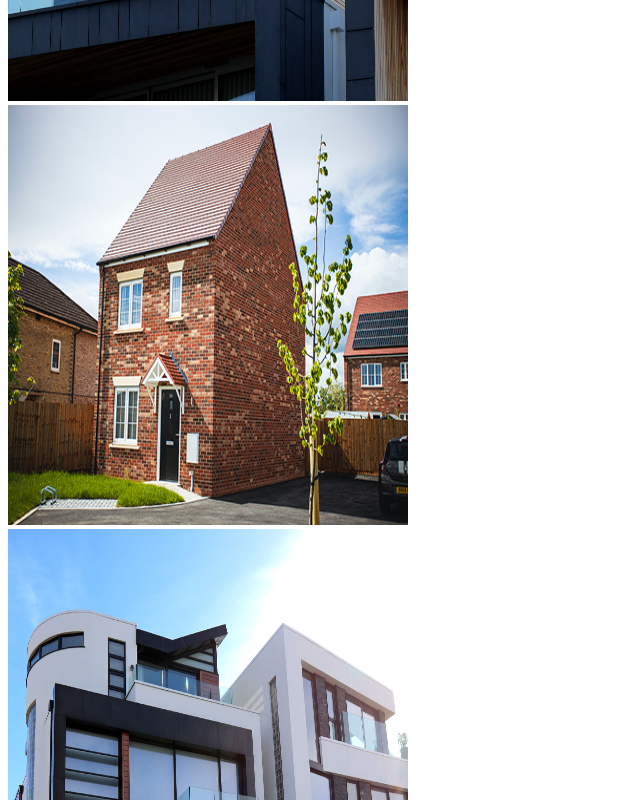
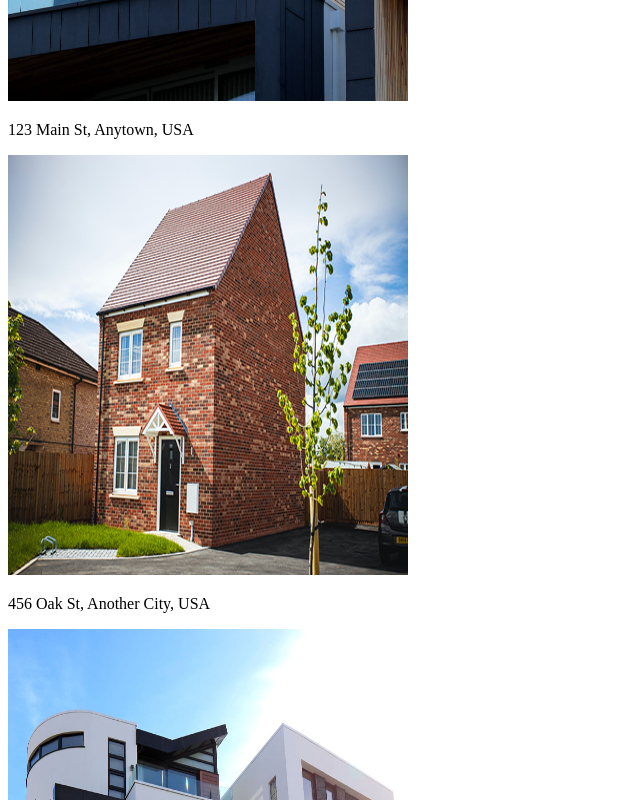
Before and after one commit to MiladJoodi/Responsive_Real_E-State_Website, a Next.js app: page / in a window 1280 px wide. Shown: the part 1260-2060 px from the top of the page, without its empty margins (0-640 px from the left). Built offline with nearby package versions, Linux system fonts and the light colour scheme.

Commit message:
card updating ♠

```diff
--- a/components/PropertyCard.tsx
+++ b/components/PropertyCard.tsx
@@ -16,7 +16,7 @@ const PropertyCard = ({
 }: PropertyCardProps) => {
     return (
             <div className="border rounded-md overflow-hidden">
-                <div>
+                <div className="aspect-[16/10] overflow-hidden">
                     <Image
                         src={image}
                         alt={name}
@@ -25,6 +25,9 @@ const PropertyCard = ({
                         className="w-full transition-transform group-hover:scale-105"
                     />
                 </div>
+                <div>
+                    <p className="text-lg">{name}</p>
+                </div>
             </div>
     );
 }
```
